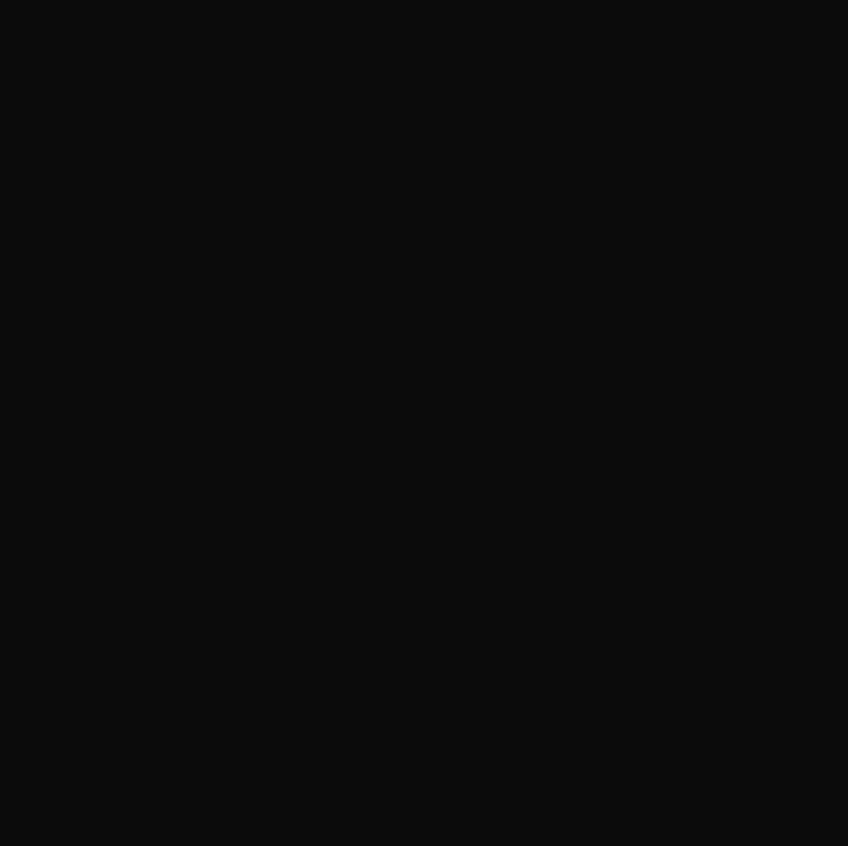
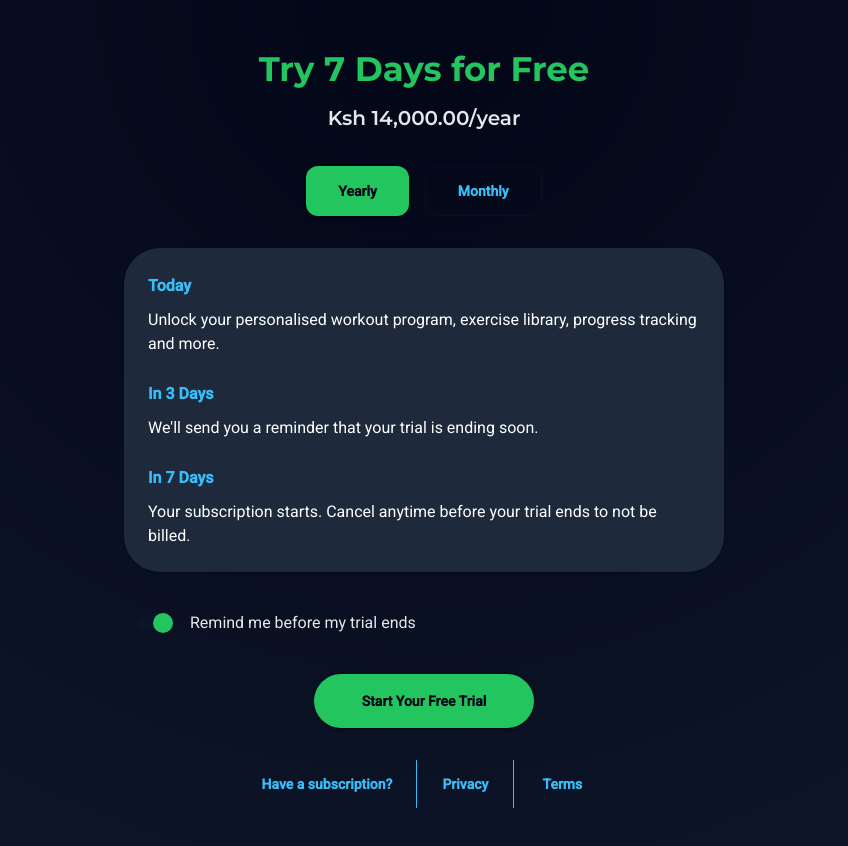
Before and after one commit to Anto-4ny/phoenix-mvp, a React (Create React App) app: page /subscription in a window 1280 px wide. Before the commit this address had no page. Shown: the top 846 px of the page, without its empty margins (216-1064 px from the left). Before the commit the page ends 800 px from the top, so only its background shows below. Built offline with nearby package versions, Linux system fonts and the light colour scheme.

Commit message:
subscription page added

```diff
--- a/src/pages/OnboardingPage.tsx
+++ b/src/pages/OnboardingPage.tsx
@@ -98,11 +98,21 @@
   px={3}
   py={4}
   sx={{
-        background:
-          'radial-gradient(circle at top, #020617, #0F172A)',
+    background: 'radial-gradient(circle at top, #020617, #0F172A)',
   }}
 >
-      <Button sx={{ color: '#38BDF8', float: 'right' }}>Skip</Button>
+  {/* Skip Button */}
+  <Box display="flex" justifyContent="flex-end" mb={2}>
+    <Button
+      sx={{ color: '#38BDF8' }}
+      onClick={() => {
+        // Skip current onboarding and go to equipment review page
+        window.location.href = '/onboarding/equipment-review';
+      }}
+    >
+      Skip
+    </Button>
+  </Box>
 
   <ProgressBar progress={progress} />
 
@@ -139,17 +149,23 @@
     </AnimatePresence>
   </SwipeWrapper>
 
+  {/* Navigation Buttons */}
   <Box mt={6} display="flex" justifyContent="space-between">
-        <Button onClick={prev} disabled={stepIndex === 0}>
+    <Button
+      onClick={prev}
+      disabled={stepIndex === 0}
+      sx={{ color: '#38BDF8' }}
+    >
       Back
     </Button>
+
     <Button
       variant="contained"
       disabled={!answers[step.key]}
       onClick={next}
       sx={{ bgcolor: '#22C55E', color: '#020617' }}
     >
-          Next
+      {isLastStep ? 'Finish' : 'Next'}
     </Button>
   </Box>
 </Box>
--- /dev/null
+++ b/src/pages/SubscriptionPage.tsx
@@ -0,0 +1,166 @@
+import { useState } from 'react';
+import {
+  Box,
+  Typography,
+  Stack,
+  Button,
+  Card,
+  CardContent,
+  Divider,
+  Switch,
+} from '@mui/material';
+
+export default function SubscriptionPage() {
+  const [billing, setBilling] = useState<'yearly' | 'monthly'>('yearly');
+  const [reminder, setReminder] = useState(true);
+
+  const price = billing === 'yearly' ? 'Ksh 14,000.00/year' : 'Ksh 1,166.67/month';
+
+  return (
+    <Box
+      minHeight="100vh"
+      px={{ xs: 3, md: 6 }}
+      py={{ xs: 4, md: 6 }}
+      bgcolor="#0F172A"
+      color="#E5E7EB"
+      display="flex"
+      flexDirection="column"
+      alignItems="center"
+      sx={{ background: 'radial-gradient(circle at top, #020617, #0F172A)' }}
+    >
+      {/* Header */}
+      <Typography
+        variant="h4"
+        fontWeight={700}
+        color="#22C55E"
+        mb={1.5}
+        textAlign="center"
+      >
+        Try 7 Days for Free
+      </Typography>
+      <Typography variant="h6" color="#E5E7EB" mb={4} textAlign="center">
+        {price}
+      </Typography>
+
+      {/* Billing Toggle */}
+      <Stack direction="row" spacing={2} mb={4}>
+        <Button
+          variant={billing === 'yearly' ? 'contained' : 'outlined'}
+          sx={{
+            bgcolor: billing === 'yearly' ? '#22C55E' : 'transparent',
+            color: billing === 'yearly' ? '#020617' : '#38BDF8',
+            px: 4,
+            py: 1.5,
+          }}
+          onClick={() => setBilling('yearly')}
+        >
+          Yearly
+        </Button>
+        <Button
+          variant={billing === 'monthly' ? 'contained' : 'outlined'}
+          sx={{
+            bgcolor: billing === 'monthly' ? '#22C55E' : 'transparent',
+            color: billing === 'monthly' ? '#020617' : '#38BDF8',
+            px: 4,
+            py: 1.5,
+          }}
+          onClick={() => setBilling('monthly')}
+        >
+          Monthly
+        </Button>
+      </Stack>
+
+      {/* Feature Timeline */}
+      <Card
+        sx={{
+          bgcolor: '#1E293B',
+          borderRadius: 3,
+          width: '100%',
+          maxWidth: 600,
+          mb: 4,
+          p: 3,
+        }}
+      >
+        <Stack spacing={3}>
+          <Stack spacing={1}>
+            <Typography variant="subtitle1" fontWeight={700} color="#38BDF8">
+              Today
+            </Typography>
+            <Typography>
+              Unlock your personalised workout program, exercise library, progress tracking and more.
+            </Typography>
+          </Stack>
+
+          <Stack spacing={1}>
+            <Typography variant="subtitle1" fontWeight={700} color="#38BDF8">
+              In 3 Days
+            </Typography>
+            <Typography>
+              We'll send you a reminder that your trial is ending soon.
+            </Typography>
+          </Stack>
+
+          <Stack spacing={1}>
+            <Typography variant="subtitle1" fontWeight={700} color="#38BDF8">
+              In 7 Days
+            </Typography>
+            <Typography>
+              Your subscription starts. Cancel anytime before your trial ends to not be billed.
+            </Typography>
+          </Stack>
+        </Stack>
+      </Card>
+
+      {/* Reminder Toggle */}
+      <Stack
+        direction="row"
+        spacing={1}
+        alignItems="center"
+        mb={4}
+        width="100%"
+        maxWidth={600}
+      >
+        <Switch
+          checked={reminder}
+          onChange={() => setReminder(!reminder)}
+          sx={{
+            '& .MuiSwitch-thumb': { bgcolor: '#22C55E' },
+            '& .Mui-checked': { color: '#22C55E' },
+          }}
+        />
+        <Typography>Remind me before my trial ends</Typography>
+      </Stack>
+
+      {/* CTA */}
+      <Button
+        variant="contained"
+        sx={{
+          bgcolor: '#22C55E',
+          color: '#020617',
+          px: 6,
+          py: 1.8,
+          mb: 2,
+          fontWeight: 700,
+          borderRadius: 3,
+        }}
+        onClick={() => {
+          // TODO: Integrate subscription API here
+          window.location.href = '/dashboard';
+        }}
+      >
+        Start Your Free Trial
+      </Button>
+
+      {/* Footer links */}
+      <Stack direction="row" spacing={2} mt={2}>
+        <Button sx={{ color: '#38BDF8', textTransform: 'none' }}>
+          Have a subscription?
+        </Button>
+        <Divider orientation="vertical" flexItem sx={{ borderColor: '#38BDF8' }} />
+        <Button sx={{ color: '#38BDF8', textTransform: 'none' }}>Privacy</Button>
+        <Divider orientation="vertical" flexItem sx={{ borderColor: '#38BDF8' }} />
+        <Button sx={{ color: '#38BDF8', textTransform: 'none' }}>Terms</Button>
+      </Stack>
+    </Box>
+  );
+}
--- a/src/pages/onboarding/FinalReviewPage.tsx
+++ b/src/pages/onboarding/FinalReviewPage.tsx
@@ -53,7 +53,7 @@
     if (!userId) return;
     await saveOnboarding(userId, 999, { completed: true, answers });
     // Redirect to dashboard or homepage
-    window.location.href = '/dashboard';
+    window.location.href = '/subscription';
   };
 
   const renderAnswer = (key: string, value: any) => {
--- a/src/routes/AppRoutes.tsx
+++ b/src/routes/AppRoutes.tsx
@@ -6,6 +6,7 @@
 import ProfilePage from '../pages/ProfilePage';
 import LandingPage from '../pages/LandingPage';
 import OnboardingPage from '../pages/OnboardingPage';
+import SubscriptionPage from '../pages/SubscriptionPage';
 import EquipmentReviewPage from '../pages/onboarding/EquipmentReviewPage';
 import TrainingSchedulePage from '../pages/onboarding/TrainingSchedulePage';
 import RecoverySleepPage from '../pages/onboarding/RecoverySleepPage';
@@ -21,6 +22,7 @@
       <Route path="/profile" element={<ProfilePage />} />
       <Route path="/login" element={<LoginPage />} />
       <Route path="/signup" element={<SignupPage />} />
+      <Route path="/subscription" element={<SubscriptionPage />} />
 
       <Route path="/onboarding/*" element={<OnboardingPage />} />
       <Route path="/onboarding/equipment-review" element={<EquipmentReviewPage />} />
```
Lines whose indentation alone changed are shown as unchanged.
